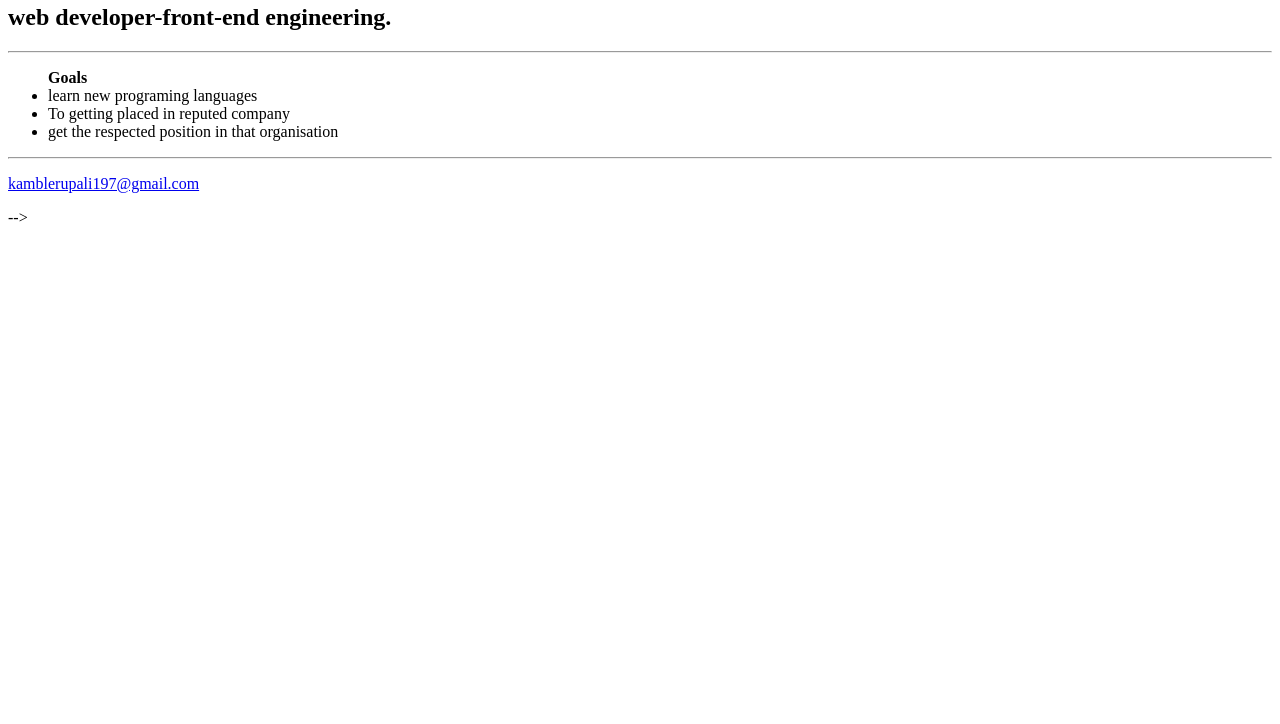
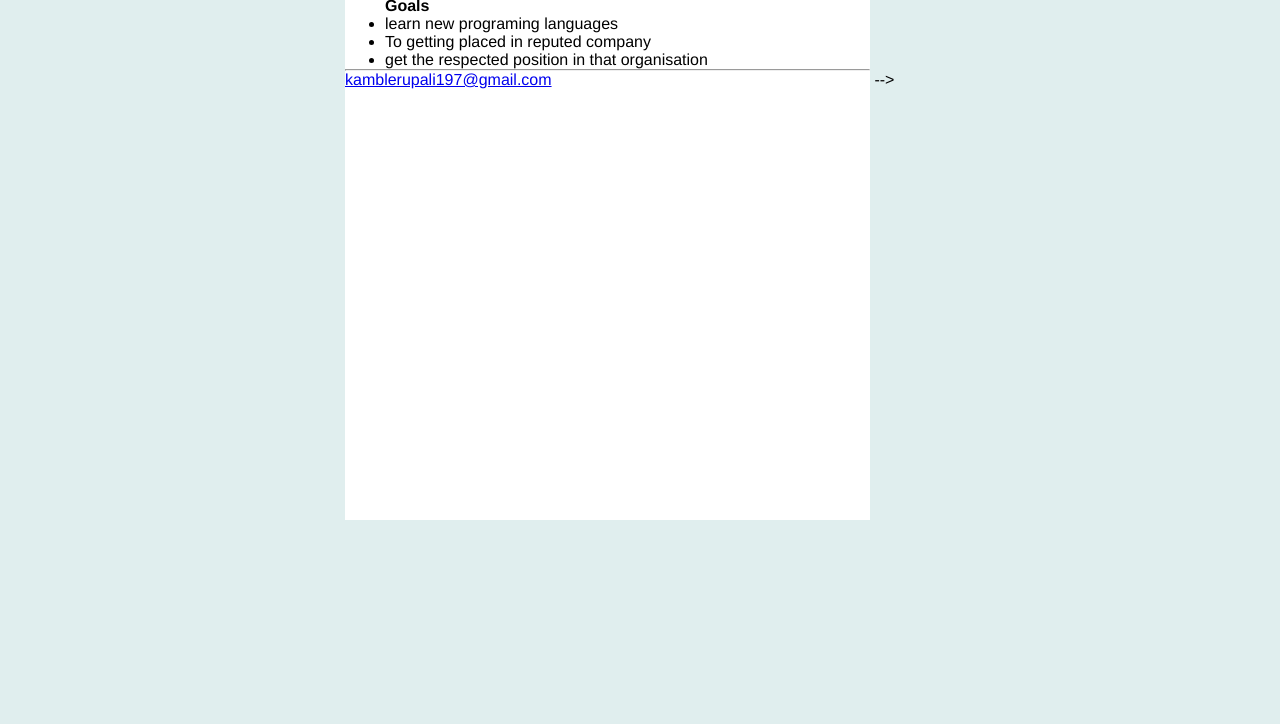
Before and after one commit to rup197/personal-portfolio-page, a plain HTML site: page index.html in a window 1280 px wide. Shown: the part 76-800 px from the top of the page. Drawn offline with Linux system fonts and the light colour scheme.

Commit message:
Update style.css

```diff
--- a/style.css
+++ b/style.css
@@ -1 +1,20 @@
-/* Add your CSS code here */
+* {
+    font-family: Helvetica, Arial, sans-serif;
+    max-width: 700px;
+    margin: auto;
+
+
+  }
+.profileBody {
+    display: inline-block;
+    background-color: white;
+    margin-top: 6px;
+    margin-left: 55px;
+    width: 75%;
+    height: 590px;
+  }
+
+body {
+      min-width: 500px;
+      background-color: #e0eeee;
+  }
```
